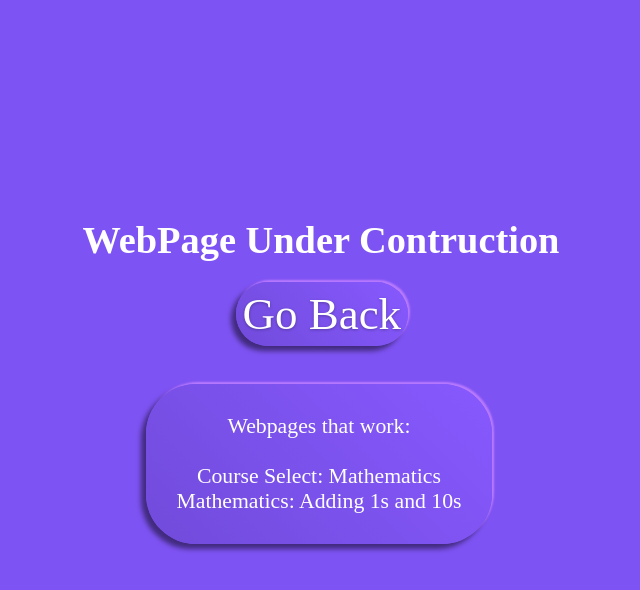
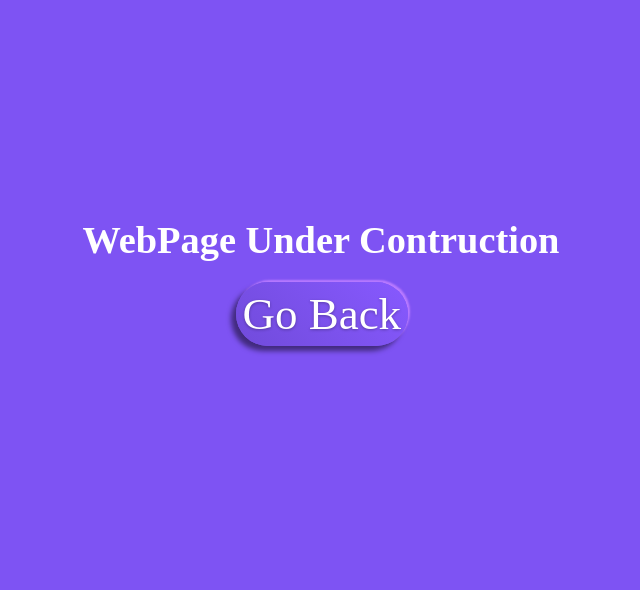
Before and after one commit to nachikethinge01/nachikethinge01.github.io, a plain HTML site: page index.html in a window 1280 px wide. Shown: the part 72-662 px from the top of the page, without its empty margins (348-988 px from the left). Drawn offline with Linux system fonts and the light colour scheme.

Commit message:
Update index.html

```diff
--- a/index.html
+++ b/index.html
@@ -48,18 +48,6 @@
                 font-size: 40px;
                 outline: none;
             }
-            .work{
-                width: fit-content;
-                padding: 30px;
-                margin-top: 35%;
-                margin-left: 38%;
-                border-radius: 50px;
-                background: linear-gradient(225deg, #8759ff, #714bdb);
-                box-shadow: -5px 5px 5px #422b7e,
-                            2px -2px 2px #ba7bff;
-                position: absolute;
-                font-size: 1.7vw;
-            }
             a{
                 text-decoration: none;
                 color: white;
@@ -70,8 +58,6 @@
         <img src="cone.png">
         <h1>WebPage Under Contruction</h1>
         <a href="HomeSchool_index.php" class="home">Go Back</a>
-        <div class="work">
-            <a href="#"><center>Webpages that work: <br><br> Course Select: Mathematics <br> Mathematics: Adding 1s and 10s</center> </a>
-        </div>
+
     </body>
 </html>
```
